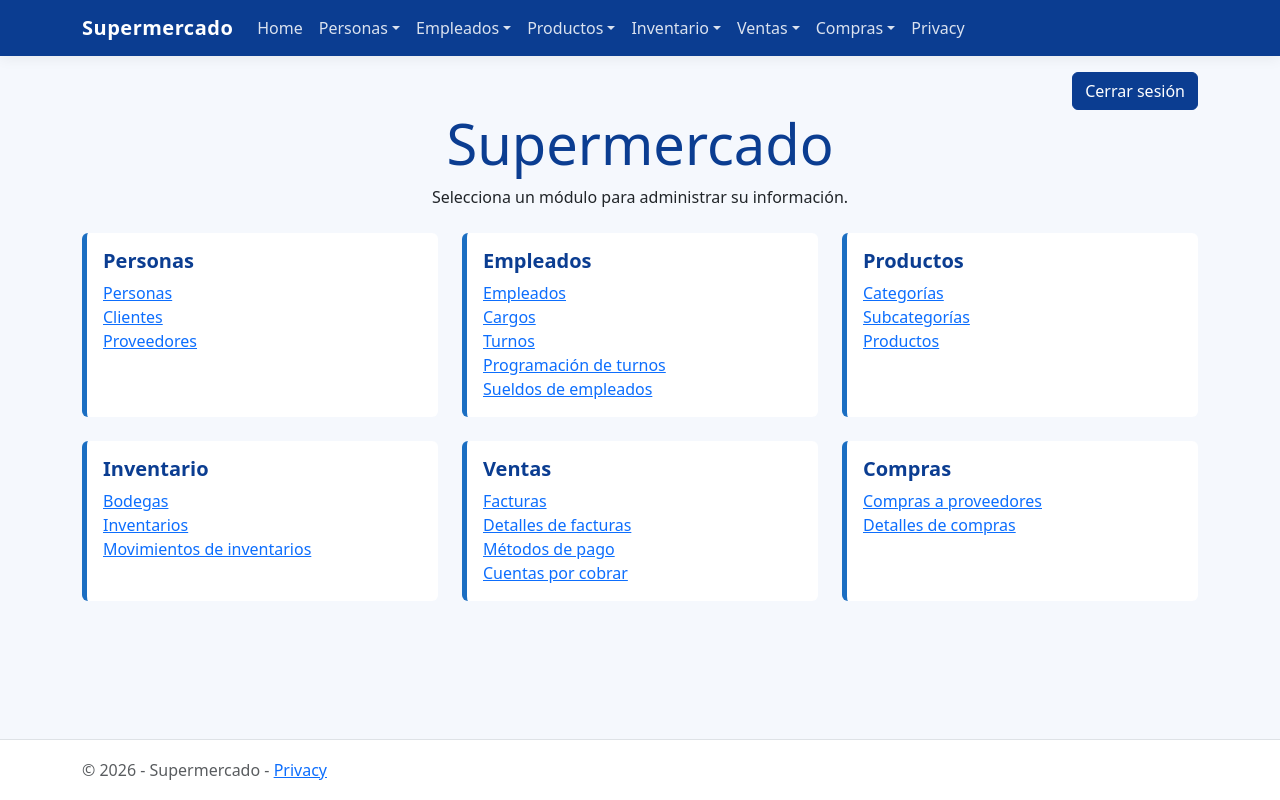
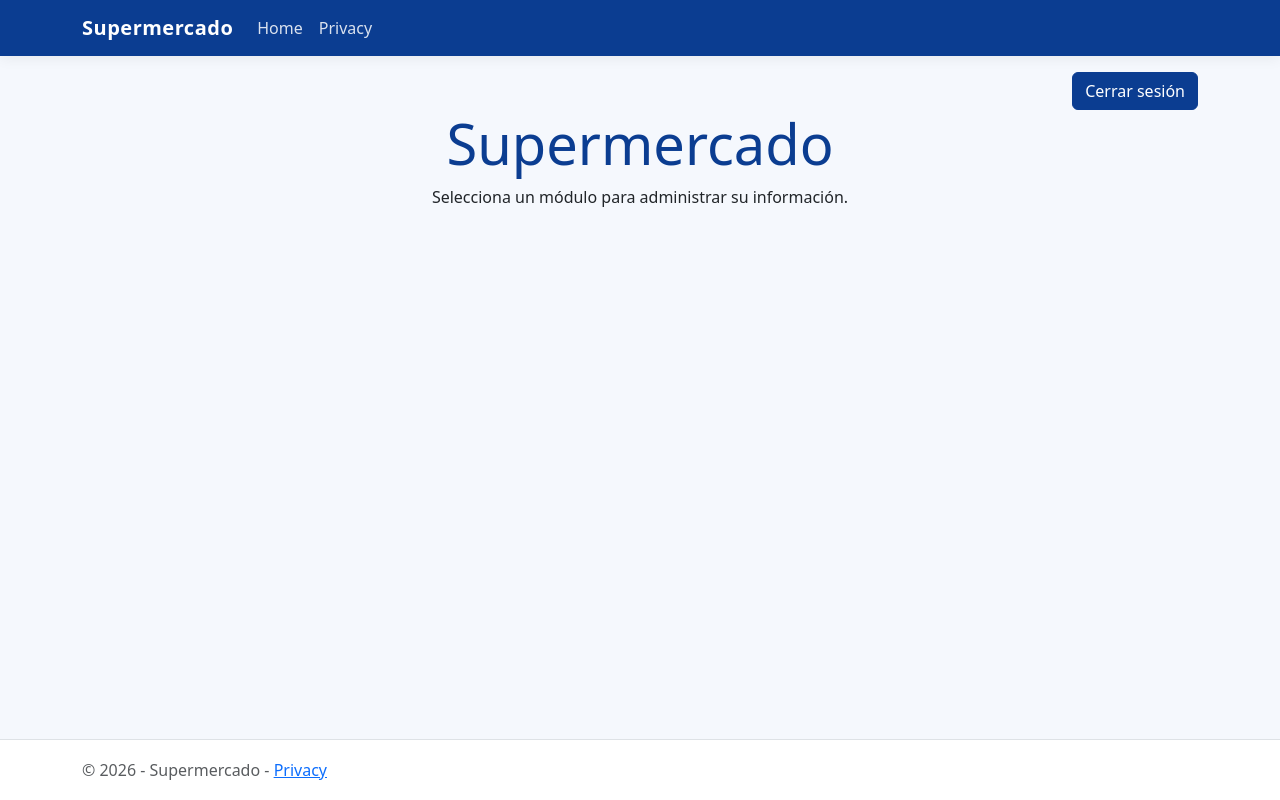
Before and after one commit to seb4sduque/Supermercado, an ASP.NET Core app: page / in a window 1280 px wide. Run offline with ASP.NET Core 8, Linux system fonts and the light colour scheme; the visitor is signed in with stand-in values (Sample User, id 1); style sheets or scripts are compiled from the project's sources.

Commit message:
agregar Usuario2 con rol Empleado y permisos de visualización por rol

```diff
--- a/Front_Supermercado/Nucleo/Catalogos.cs
+++ b/Front_Supermercado/Nucleo/Catalogos.cs
@@ -2,8 +2,7 @@ using Presentacion_Supermercado.interfaces;
 
 namespace Front_Supermercado.Nucleo
 {
-    // Entrega, para cada tabla, un diccionario Id -> texto que ve el usuario (nombre),
-    // para que las ventanas no muestren ni pidan el Id.
+
     public class Catalogos
     {
         private readonly IPersonasPresentacion personas;
--- a/Front_Supermercado/Pages/Index.cshtml
+++ b/Front_Supermercado/Pages/Index.cshtml
@@ -1,4 +1,5 @@
 @page
+@using Front_Supermercado.Nucleo
 @model IndexModel
 @{
     ViewData["Title"] = "Inicio";
@@ -64,79 +65,97 @@ else
     </div>
 
     <div class="row mt-4">
+            @if (Permisos.PuedeVerAlguna(HttpContext, "Personas", "Clientes", "Proveedores"))
+{
 <div class="col-md-4 mb-4">
                 <div class="card card-modulo h-100">
                     <div class="card-body">
                         <h5 class="card-title">Personas</h5>
                         <ul class="list-unstyled mb-0">
-                        <li><a asp-page="/Ventanas/Personas">Personas</a></li>
-                        <li><a asp-page="/Ventanas/Clientes">Clientes</a></li>
-                        <li><a asp-page="/Ventanas/Proveedores">Proveedores</a></li>
+                        @if (Permisos.PuedeVer(HttpContext, "Personas")) { <li><a asp-page="/Ventanas/Personas">Personas</a></li> }
+                        @if (Permisos.PuedeVer(HttpContext, "Clientes")) { <li><a asp-page="/Ventanas/Clientes">Clientes</a></li> }
+                        @if (Permisos.PuedeVer(HttpContext, "Proveedores")) { <li><a asp-page="/Ventanas/Proveedores">Proveedores</a></li> }
                         </ul>
                     </div>
                 </div>
             </div>
+}
+            @if (Permisos.PuedeVerAlguna(HttpContext, "Empleados", "Cargos", "Turnos", "ProgramacionTurnos", "SueldoEmpleados"))
+{
 <div class="col-md-4 mb-4">
                 <div class="card card-modulo h-100">
                     <div class="card-body">
                         <h5 class="card-title">Empleados</h5>
                         <ul class="list-unstyled mb-0">
-                        <li><a asp-page="/Ventanas/Empleados">Empleados</a></li>
-                        <li><a asp-page="/Ventanas/Cargos">Cargos</a></li>
-                        <li><a asp-page="/Ventanas/Turnos">Turnos</a></li>
-                        <li><a asp-page="/Ventanas/ProgramacionTurnos">Programación de turnos</a></li>
-                        <li><a asp-page="/Ventanas/SueldoEmpleados">Sueldos de empleados</a></li>
+                        @if (Permisos.PuedeVer(HttpContext, "Empleados")) { <li><a asp-page="/Ventanas/Empleados">Empleados</a></li> }
+                        @if (Permisos.PuedeVer(HttpContext, "Cargos")) { <li><a asp-page="/Ventanas/Cargos">Cargos</a></li> }
+                        @if (Permisos.PuedeVer(HttpContext, "Turnos")) { <li><a asp-page="/Ventanas/Turnos">Turnos</a></li> }
+                        @if (Permisos.PuedeVer(HttpContext, "ProgramacionTurnos")) { <li><a asp-page="/Ventanas/ProgramacionTurnos">Programación de turnos</a></li> }
+                        @if (Permisos.PuedeVer(HttpContext, "SueldoEmpleados")) { <li><a asp-page="/Ventanas/SueldoEmpleados">Sueldos de empleados</a></li> }
                         </ul>
                     </div>
                 </div>
             </div>
+}
+            @if (Permisos.PuedeVerAlguna(HttpContext, "Categorias", "Subcategorias", "Productos"))
+{
 <div class="col-md-4 mb-4">
                 <div class="card card-modulo h-100">
                     <div class="card-body">
                         <h5 class="card-title">Productos</h5>
                         <ul class="list-unstyled mb-0">
-                        <li><a asp-page="/Ventanas/Categorias">Categorías</a></li>
-                        <li><a asp-page="/Ventanas/Subcategorias">Subcategorías</a></li>
-                        <li><a asp-page="/Ventanas/Productos">Productos</a></li>
+                        @if (Permisos.PuedeVer(HttpContext, "Categorias")) { <li><a asp-page="/Ventanas/Categorias">Categorías</a></li> }
+                        @if (Permisos.PuedeVer(HttpContext, "Subcategorias")) { <li><a asp-page="/Ventanas/Subcategorias">Subcategorías</a></li> }
+                        @if (Permisos.PuedeVer(HttpContext, "Productos")) { <li><a asp-page="/Ventanas/Productos">Productos</a></li> }
                         </ul>
                     </div>
                 </div>
             </div>
+}
+            @if (Permisos.PuedeVerAlguna(HttpContext, "Bodegas", "Inventarios", "MovimientosInventarios"))
+{
 <div class="col-md-4 mb-4">
                 <div class="card card-modulo h-100">
                     <div class="card-body">
                         <h5 class="card-title">Inventario</h5>
                         <ul class="list-unstyled mb-0">
-                        <li><a asp-page="/Ventanas/Bodegas">Bodegas</a></li>
-                        <li><a asp-page="/Ventanas/Inventarios">Inventarios</a></li>
-                        <li><a asp-page="/Ventanas/MovimientosInventarios">Movimientos de inventarios</a></li>
+                        @if (Permisos.PuedeVer(HttpContext, "Bodegas")) { <li><a asp-page="/Ventanas/Bodegas">Bodegas</a></li> }
+                        @if (Permisos.PuedeVer(HttpContext, "Inventarios")) { <li><a asp-page="/Ventanas/Inventarios">Inventarios</a></li> }
+                        @if (Permisos.PuedeVer(HttpContext, "MovimientosInventarios")) { <li><a asp-page="/Ventanas/MovimientosInventarios">Movimientos de inventarios</a></li> }
                         </ul>
                     </div>
                 </div>
             </div>
+}
+            @if (Permisos.PuedeVerAlguna(HttpContext, "Facturas", "DetallesFacturas", "MetodosPago", "CuentasCobrar"))
+{
 <div class="col-md-4 mb-4">
                 <div class="card card-modulo h-100">
                     <div class="card-body">
                         <h5 class="card-title">Ventas</h5>
                         <ul class="list-unstyled mb-0">
-                        <li><a asp-page="/Ventanas/Facturas">Facturas</a></li>
-                        <li><a asp-page="/Ventanas/DetallesFacturas">Detalles de facturas</a></li>
-                        <li><a asp-page="/Ventanas/MetodosPago">Métodos de pago</a></li>
-                        <li><a asp-page="/Ventanas/CuentasCobrar">Cuentas por cobrar</a></li>
+                        @if (Permisos.PuedeVer(HttpContext, "Facturas")) { <li><a asp-page="/Ventanas/Facturas">Facturas</a></li> }
+                        @if (Permisos.PuedeVer(HttpContext, "DetallesFacturas")) { <li><a asp-page="/Ventanas/DetallesFacturas">Detalles de facturas</a></li> }
+                        @if (Permisos.PuedeVer(HttpContext, "MetodosPago")) { <li><a asp-page="/Ventanas/MetodosPago">Métodos de pago</a></li> }
+                        @if (Permisos.PuedeVer(HttpContext, "CuentasCobrar")) { <li><a asp-page="/Ventanas/CuentasCobrar">Cuentas por cobrar</a></li> }
                         </ul>
                     </div>
                 </div>
             </div>
+}
+            @if (Permisos.PuedeVerAlguna(HttpContext, "ComprasProveedores", "DetallesCompras"))
+{
 <div class="col-md-4 mb-4">
                 <div class="card card-modulo h-100">
                     <div class="card-body">
                         <h5 class="card-title">Compras</h5>
                         <ul class="list-unstyled mb-0">
-                        <li><a asp-page="/Ventanas/ComprasProveedores">Compras a proveedores</a></li>
-                        <li><a asp-page="/Ventanas/DetallesCompras">Detalles de compras</a></li>
+                        @if (Permisos.PuedeVer(HttpContext, "ComprasProveedores")) { <li><a asp-page="/Ventanas/ComprasProveedores">Compras a proveedores</a></li> }
+                        @if (Permisos.PuedeVer(HttpContext, "DetallesCompras")) { <li><a asp-page="/Ventanas/DetallesCompras">Detalles de compras</a></li> }
                         </ul>
                     </div>
                 </div>
             </div>
+}
     </div>
 }
--- a/Front_Supermercado/Pages/Index.cshtml.cs
+++ b/Front_Supermercado/Pages/Index.cshtml.cs
@@ -1,3 +1,4 @@
+using Front_Supermercado.Nucleo;
 using Microsoft.AspNetCore.Mvc;
 using Microsoft.AspNetCore.Mvc.RazorPages;
 
@@ -44,7 +45,8 @@ namespace Front_Supermercado.Pages
                     return;
                 }
 
-                if ("Usuario.123" != Email + "." + Contraseña)
+                var rol = Permisos.Validar(Email, Contraseña);
+                if (rol == null)
                 {
                     OnPostBtClean();
                     Mensaje = "Usuario o contraseña incorrectos.";
@@ -52,6 +54,7 @@ namespace Front_Supermercado.Pages
                 }
 
                 HttpContext.Session.SetString("Usuario", Email!);
+                HttpContext.Session.SetString("Rol", rol);
                 EstaLogueado = true;
                 OnPostBtClean();
             }
--- a/Front_Supermercado/Pages/Shared/_Layout.cshtml
+++ b/Front_Supermercado/Pages/Shared/_Layout.cshtml
@@ -1,4 +1,5 @@
 @using Microsoft.AspNetCore.Http
+@using Front_Supermercado.Nucleo
 <!DOCTYPE html>
 <html lang="es">
 <head>
@@ -26,56 +27,74 @@
                         <li class="nav-item">
                             <a class="nav-link" asp-area="" asp-page="/Index">Home</a>
                         </li>
+                        @if (Permisos.PuedeVerAlguna(Context, "Personas", "Clientes", "Proveedores"))
+{
 <li class="nav-item dropdown">
                             <a class="nav-link dropdown-toggle" href="#" role="button" data-bs-toggle="dropdown" aria-expanded="false">Personas</a>
                             <ul class="dropdown-menu">
-                                    <li><a class="dropdown-item" asp-area="" asp-page="/Ventanas/Personas">Personas</a></li>
-                                    <li><a class="dropdown-item" asp-area="" asp-page="/Ventanas/Clientes">Clientes</a></li>
-                                    <li><a class="dropdown-item" asp-area="" asp-page="/Ventanas/Proveedores">Proveedores</a></li>
+                                    @if (Permisos.PuedeVer(Context, "Personas")) { <li><a class="dropdown-item" asp-area="" asp-page="/Ventanas/Personas">Personas</a></li> }
+                                    @if (Permisos.PuedeVer(Context, "Clientes")) { <li><a class="dropdown-item" asp-area="" asp-page="/Ventanas/Clientes">Clientes</a></li> }
+                                    @if (Permisos.PuedeVer(Context, "Proveedores")) { <li><a class="dropdown-item" asp-area="" asp-page="/Ventanas/Proveedores">Proveedores</a></li> }
                             </ul>
                         </li>
+}
+                        @if (Permisos.PuedeVerAlguna(Context, "Empleados", "Cargos", "Turnos", "ProgramacionTurnos", "SueldoEmpleados"))
+{
 <li class="nav-item dropdown">
                             <a class="nav-link dropdown-toggle" href="#" role="button" data-bs-toggle="dropdown" aria-expanded="false">Empleados</a>
                             <ul class="dropdown-menu">
-                                    <li><a class="dropdown-item" asp-area="" asp-page="/Ventanas/Empleados">Empleados</a></li>
-                                    <li><a class="dropdown-item" asp-area="" asp-page="/Ventanas/Cargos">Cargos</a></li>
-                                    <li><a class="dropdown-item" asp-area="" asp-page="/Ventanas/Turnos">Turnos</a></li>
-                                    <li><a class="dropdown-item" asp-area="" asp-page="/Ventanas/ProgramacionTurnos">Programación de turnos</a></li>
-                                    <li><a class="dropdown-item" asp-area="" asp-page="/Ventanas/SueldoEmpleados">Sueldos de empleados</a></li>
+                                    @if (Permisos.PuedeVer(Context, "Empleados")) { <li><a class="dropdown-item" asp-area="" asp-page="/Ventanas/Empleados">Empleados</a></li> }
+                                    @if (Permisos.PuedeVer(Context, "Cargos")) { <li><a class="dropdown-item" asp-area="" asp-page="/Ventanas/Cargos">Cargos</a></li> }
+                                    @if (Permisos.PuedeVer(Context, "Turnos")) { <li><a class="dropdown-item" asp-area="" asp-page="/Ventanas/Turnos">Turnos</a></li> }
+                                    @if (Permisos.PuedeVer(Context, "ProgramacionTurnos")) { <li><a class="dropdown-item" asp-area="" asp-page="/Ventanas/ProgramacionTurnos">Programación de turnos</a></li> }
+                                    @if (Permisos.PuedeVer(Context, "SueldoEmpleados")) { <li><a class="dropdown-item" asp-area="" asp-page="/Ventanas/SueldoEmpleados">Sueldos de empleados</a></li> }
                             </ul>
                         </li>
+}
+                        @if (Permisos.PuedeVerAlguna(Context, "Categorias", "Subcategorias", "Productos"))
+{
 <li class="nav-item dropdown">
                             <a class="nav-link dropdown-toggle" href="#" role="button" data-bs-toggle="dropdown" aria-expanded="false">Productos</a>
                             <ul class="dropdown-menu">
-                                    <li><a class="dropdown-item" asp-area="" asp-page="/Ventanas/Categorias">Categorías</a></li>
-                                    <li><a class="dropdown-item" asp-area="" asp-page="/Ventanas/Subcategorias">Subcategorías</a></li>
-                                    <li><a class="dropdown-item" asp-area="" asp-page="/Ventanas/Productos">Productos</a></li>
+                                    @if (Permisos.PuedeVer(Context, "Categorias")) { <li><a class="dropdown-item" asp-area="" asp-page="/Ventanas/Categorias">Categorías</a></li> }
+                                    @if (Permisos.PuedeVer(Context, "Subcategorias")) { <li><a class="dropdown-item" asp-area="" asp-page="/Ventanas/Subcategorias">Subcategorías</a></li> }
+                                    @if (Permisos.PuedeVer(Context, "Productos")) { <li><a class="dropdown-item" asp-area="" asp-page="/Ventanas/Productos">Productos</a></li> }
                             </ul>
                         </li>
+}
+                        @if (Permisos.PuedeVerAlguna(Context, "Bodegas", "Inventarios", "MovimientosInventarios"))
+{
 <li class="nav-item dropdown">
                             <a class="nav-link dropdown-toggle" href="#" role="button" data-bs-toggle="dropdown" aria-expanded="false">Inventario</a>
                             <ul class="dropdown-menu">
-                                    <li><a class="dropdown-item" asp-area="" asp-page="/Ventanas/Bodegas">Bodegas</a></li>
-                                    <li><a class="dropdown-item" asp-area="" asp-page="/Ventanas/Inventarios">Inventarios</a></li>
-                                    <li><a class="dropdown-item" asp-area="" asp-page="/Ventanas/MovimientosInventarios">Movimientos de inventarios</a></li>
+                                    @if (Permisos.PuedeVer(Context, "Bodegas")) { <li><a class="dropdown-item" asp-area="" asp-page="/Ventanas/Bodegas">Bodegas</a></li> }
+                                    @if (Permisos.PuedeVer(Context, "Inventarios")) { <li><a class="dropdown-item" asp-area="" asp-page="/Ventanas/Inventarios">Inventarios</a></li> }
+                                    @if (Permisos.PuedeVer(Context, "MovimientosInventarios")) { <li><a class="dropdown-item" asp-area="" asp-page="/Ventanas/MovimientosInventarios">Movimientos de inventarios</a></li> }
                             </ul>
                         </li>
+}
+                        @if (Permisos.PuedeVerAlguna(Context, "Facturas", "DetallesFacturas", "MetodosPago", "CuentasCobrar"))
+{
 <li class="nav-item dropdown">
                             <a class="nav-link dropdown-toggle" href="#" role="button" data-bs-toggle="dropdown" aria-expanded="false">Ventas</a>
                             <ul class="dropdown-menu">
-                                    <li><a class="dropdown-item" asp-area="" asp-page="/Ventanas/Facturas">Facturas</a></li>
-                                    <li><a class="dropdown-item" asp-area="" asp-page="/Ventanas/DetallesFacturas">Detalles de facturas</a></li>
-                                    <li><a class="dropdown-item" asp-area="" asp-page="/Ventanas/MetodosPago">Métodos de pago</a></li>
-                                    <li><a class="dropdown-item" asp-area="" asp-page="/Ventanas/CuentasCobrar">Cuentas por cobrar</a></li>
+                                    @if (Permisos.PuedeVer(Context, "Facturas")) { <li><a class="dropdown-item" asp-area="" asp-page="/Ventanas/Facturas">Facturas</a></li> }
+                                    @if (Permisos.PuedeVer(Context, "DetallesFacturas")) { <li><a class="dropdown-item" asp-area="" asp-page="/Ventanas/DetallesFacturas">Detalles de facturas</a></li> }
+                                    @if (Permisos.PuedeVer(Context, "MetodosPago")) { <li><a class="dropdown-item" asp-area="" asp-page="/Ventanas/MetodosPago">Métodos de pago</a></li> }
+                                    @if (Permisos.PuedeVer(Context, "CuentasCobrar")) { <li><a class="dropdown-item" asp-area="" asp-page="/Ventanas/CuentasCobrar">Cuentas por cobrar</a></li> }
                             </ul>
                         </li>
+}
+                        @if (Permisos.PuedeVerAlguna(Context, "ComprasProveedores", "DetallesCompras"))
+{
 <li class="nav-item dropdown">
                             <a class="nav-link dropdown-toggle" href="#" role="button" data-bs-toggle="dropdown" aria-expanded="false">Compras</a>
                             <ul class="dropdown-menu">
-                                    <li><a class="dropdown-item" asp-area="" asp-page="/Ventanas/ComprasProveedores">Compras a proveedores</a></li>
-                                    <li><a class="dropdown-item" asp-area="" asp-page="/Ventanas/DetallesCompras">Detalles de compras</a></li>
+                                    @if (Permisos.PuedeVer(Context, "ComprasProveedores")) { <li><a class="dropdown-item" asp-area="" asp-page="/Ventanas/ComprasProveedores">Compras a proveedores</a></li> }
+                                    @if (Permisos.PuedeVer(Context, "DetallesCompras")) { <li><a class="dropdown-item" asp-area="" asp-page="/Ventanas/DetallesCompras">Detalles de compras</a></li> }
                             </ul>
                         </li>
+}
                         <li class="nav-item">
                             <a class="nav-link" asp-area="" asp-page="/Privacy">Privacy</a>
                         </li>
```
Also changed, not shown: Front_Supermercado/Nucleo/Permisos.cs (added, +50 -0 lines), Front_Supermercado/Program.cs (+17 -0 lines). Lines whose indentation alone changed are shown as unchanged.
